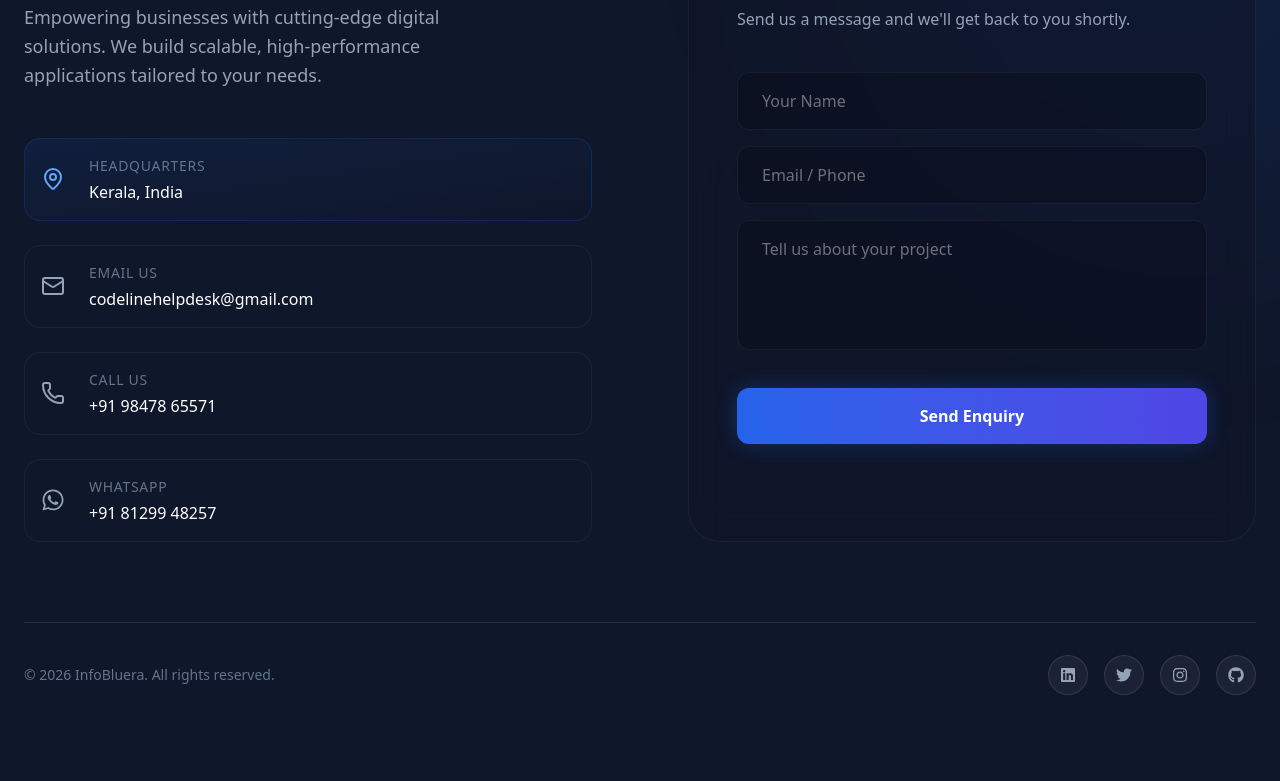
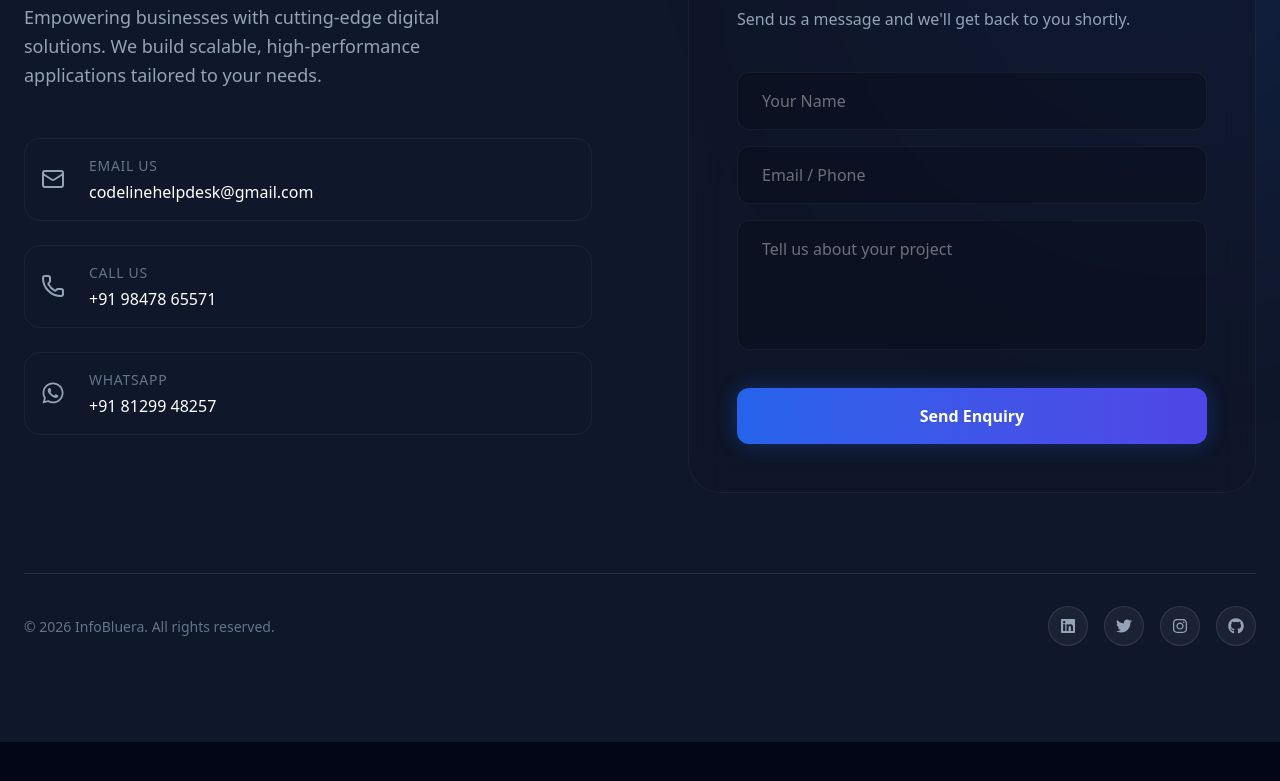
Before and after one commit to RishadPVM/InfoBluera.com, a Next.js app: page / in a window 1280 px wide. Shown: the part 6613-7394 px from the top of the page. After the commit the page ends 7355 px from the top, so only its background shows below. Built offline with nearby package versions, Linux system fonts and the light colour scheme.

Commit message:
remove contact us location element

```diff
--- a/components/Footer.tsx
+++ b/components/Footer.tsx
@@ -82,13 +82,7 @@ export default function Footer() {
                         </p>
 
                         <div className="space-y-6">
-                            <a href="#" className="group flex items-center gap-6 p-4 rounded-2xl bg-gradient-to-br from-primary/10 to-transparent border border-primary/20 hover:border-primary/40 transition-colors">
-                                <MapPin className="w-6 h-6 text-primary-light" />
-                                <div>
-                                    <h4 className="text-caption font-bold uppercase tracking-wider mb-1">Headquarters</h4>
-                                    <p className="text-white font-medium">Kerala, India</p>
-                                </div>
-                            </a>
+
 
                             <a href="mailto:codelinehelpdesk@gmail.com" className="group flex items-center gap-6 p-4 border border-white/5 rounded-2xl hover:bg-white/5 transition-colors">
                                 <Mail className="w-6 h-6 text-text-secondary group-hover:text-primary-light transition-colors" />
```
